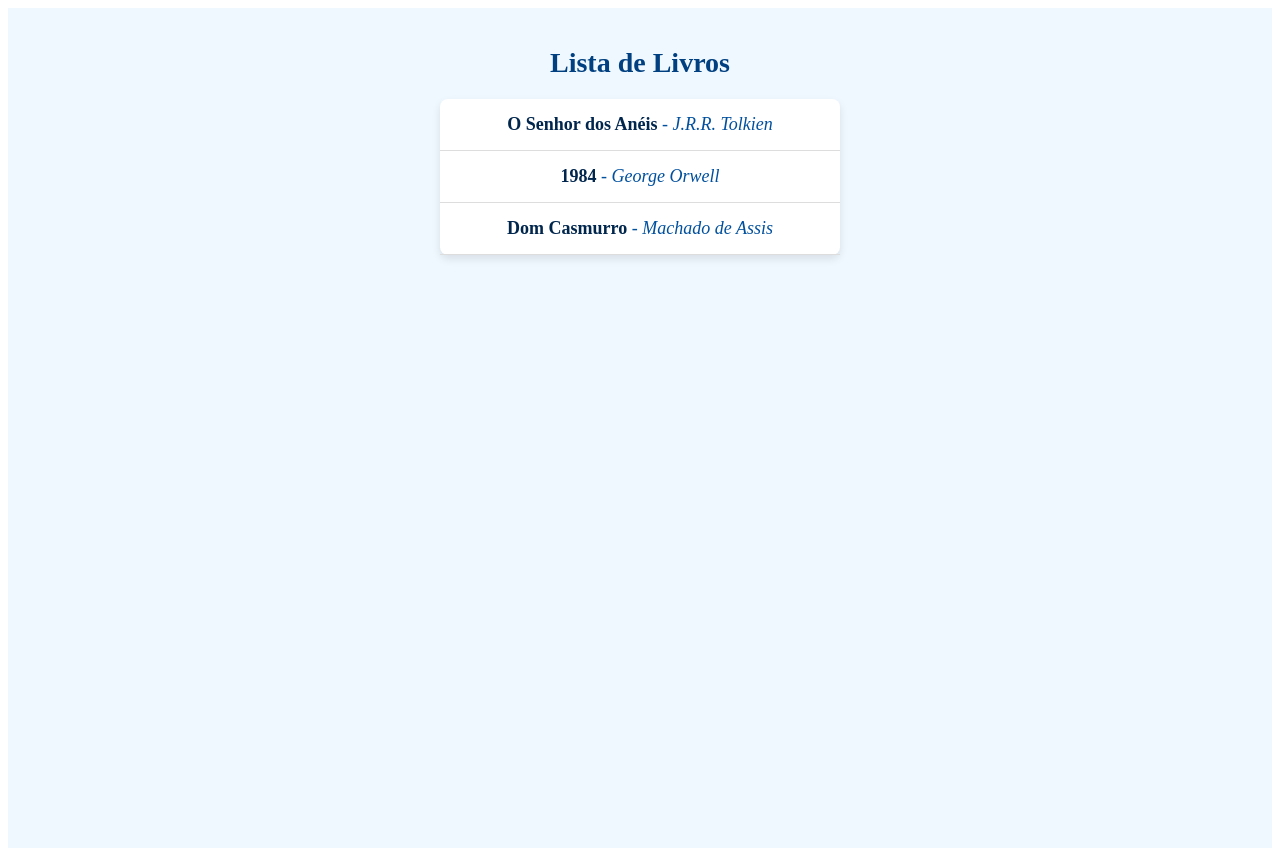
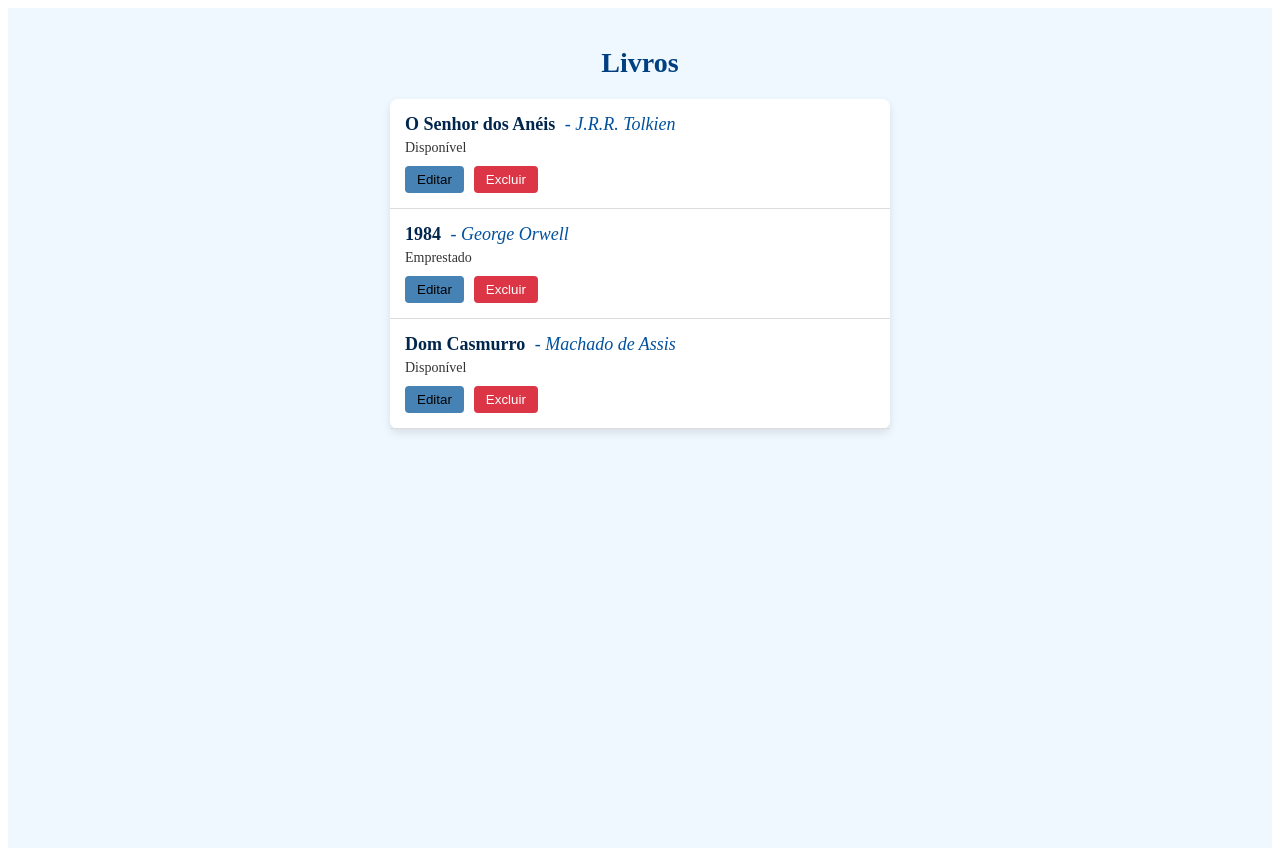
Before and after one commit to anamilchert/biblioTech, a React (Vite) app in the folder frontend/: page /books in a window 1280 px wide. Built offline with nearby package versions, Linux system fonts and the light colour scheme.

Commit message:
atualizando lista de livros com função de excluir e editar

```diff
--- a/frontend/src/pages/BookList.jsx
+++ b/frontend/src/pages/BookList.jsx
@@ -1,20 +1,87 @@
 import { useState } from "react";
 
 const BookList = () => {
-  const [books] = useState([
-    { id: 1, title: "O Senhor dos Anéis", author: "J.R.R. Tolkien" },
-    { id: 2, title: "1984", author: "George Orwell" },
-    { id: 3, title: "Dom Casmurro", author: "Machado de Assis" }
+  const [books, setBooks] = useState([
+    { id: 1, title: "O Senhor dos Anéis", author: "J.R.R. Tolkien", available: true },
+    { id: 2, title: "1984", author: "George Orwell", available: false },
+    { id: 3, title: "Dom Casmurro", author: "Machado de Assis", available: true }
   ]);
+
+  const [editingBookId, setEditingBookId] = useState(null);
+  const [editedBook, setEditedBook] = useState({ title: "", author: "", available: true });
+
+  const handleEditClick = (book) => {
+    setEditingBookId(book.id);
+    setEditedBook({ ...book });
+  };
+
+  const handleSaveClick = () => {
+    setBooks((prevBooks) =>
+      prevBooks.map((book) =>
+        book.id === editingBookId ? { ...editedBook } : book
+      )
+    );
+    setEditingBookId(null);
+  };
+
+  const handleDelete = (id) => {
+    setBooks((prevBooks) => prevBooks.filter((book) => book.id !== id));
+  };
+
+  const handleChange = (e) => {
+    const { name, value, type, checked } = e.target;
+    setEditedBook((prev) => ({
+      ...prev,
+      [name]: type === "checkbox" ? checked : value,
+    }));
+  };
 
   return (
     <div style={styles.container}>
-      <h1 style={styles.title}>Lista de Livros</h1>
+      <h1 style={styles.title}>Livros</h1>
       <ul style={styles.list}>
         {books.map((book) => (
           <li key={book.id} style={styles.item}>
-            <strong style={styles.bookTitle}>{book.title}</strong>
-            <span style={styles.author}> - {book.author}</span>
+            {editingBookId === book.id ? (
+              <div>
+                <input
+                  type="text"
+                  name="title"
+                  value={editedBook.title}
+                  onChange={handleChange}
+                  style={styles.input}
+                />
+                <input
+                  type="text"
+                  name="author"
+                  value={editedBook.author}
+                  onChange={handleChange}
+                  style={styles.input}
+                />
+                <label style={styles.checkboxLabel}>
+                  <input
+                    type="checkbox"
+                    name="available"
+                    checked={editedBook.available}
+                    onChange={handleChange}
+                  />
+                  Disponível
+                </label>
+                <button onClick={handleSaveClick} style={styles.saveButton}>Salvar</button>
+              </div>
+            ) : (
+              <>
+                <strong style={styles.bookTitle}>{book.title}</strong>
+                <span style={styles.author}> - {book.author}</span>
+                <div style={styles.status}>
+                  {book.available ? " Disponível" : " Emprestado"}
+                </div>
+                <div style={styles.actions}>
+                  <button onClick={() => handleEditClick(book)} style={styles.editButton}>Editar</button>
+                  <button onClick={() => handleDelete(book.id)} style={styles.deleteButton}>Excluir</button>
+                </div>
+              </>
+            )}
           </li>
         ))}
       </ul>
@@ -26,19 +93,19 @@
   container: {
     padding: "20px",
     textAlign: "center",
-    backgroundColor: "#f0f8ff", // Azul claro suave
+    backgroundColor: "#f0f8ff",
     minHeight: "100vh",
   },
   title: {
     fontSize: "28px",
     fontWeight: "bold",
-    color: "#004080", // Azul escuro
+    color: "#004080",
     marginBottom: "20px",
   },
   list: {
     listStyle: "none",
     padding: 0,
-    maxWidth: "400px",
+    maxWidth: "500px",
     margin: "0 auto",
     backgroundColor: "#ffffff",
     borderRadius: "8px",
@@ -49,6 +116,7 @@
     borderBottom: "1px solid #ddd",
     fontSize: "18px",
     color: "#003366",
+    textAlign: "left",
   },
   bookTitle: {
     fontWeight: "bold",
@@ -57,6 +125,55 @@
   author: {
     fontStyle: "italic",
     color: "#00509e",
+    marginLeft: "5px",
+  },
+  status: {
+    marginTop: "5px",
+    fontSize: "14px",
+    color: "#333",
+  },
+  actions: {
+    marginTop: "10px",
+  },
+  editButton: {
+    marginRight: "10px",
+    backgroundColor: "#4682B4",
+    color: "#000",
+    border: "none",
+    padding: "6px 12px",
+    borderRadius: "4px",
+    cursor: "pointer",
+  },
+  deleteButton: {
+    backgroundColor: "#dc3545",
+    color: "#fff",
+    border: "none",
+    padding: "6px 12px",
+    borderRadius: "4px",
+    cursor: "pointer",
+  },
+  input: {
+    display: "block",
+    width: "100%",
+    marginBottom: "8px",
+    padding: "8px",
+    fontSize: "16px",
+    borderRadius: "4px",
+    border: "1px solid #ccc",
+  },
+  checkboxLabel: {
+    fontSize: "14px",
+    display: "block",
+    marginBottom: "10px",
+    color: "#004080",
+  },
+  saveButton: {
+    backgroundColor: "#28a745",
+    color: "#fff",
+    border: "none",
+    padding: "6px 12px",
+    borderRadius: "4px",
+    cursor: "pointer",
   },
 };
 
```
